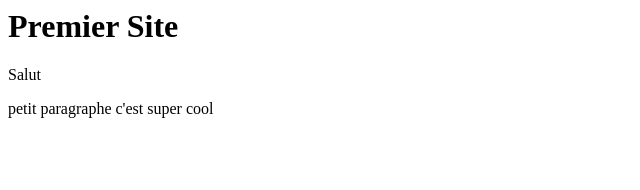
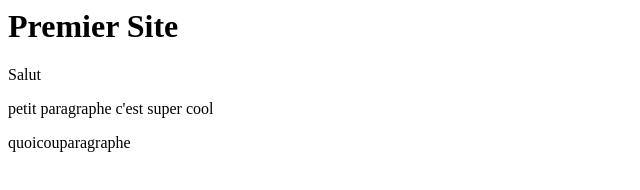
Before and after one commit to TheoBall-ESIG/premier-code, a plain HTML site: page index.html in a window 1280 px wide. Shown: the whole page, without its empty margins (0-640 px from the left). Drawn offline with Linux system fonts and the light colour scheme.

Commit message:
paragramphe

```diff
--- a/index.html
+++ b/index.html
@@ -1,3 +1,4 @@
 <h1>Premier Site</h1>
 <p>Salut</p>
 <p>petit paragraphe c'est super cool</p>
+<p>quoicouparagraphe</p>
```
